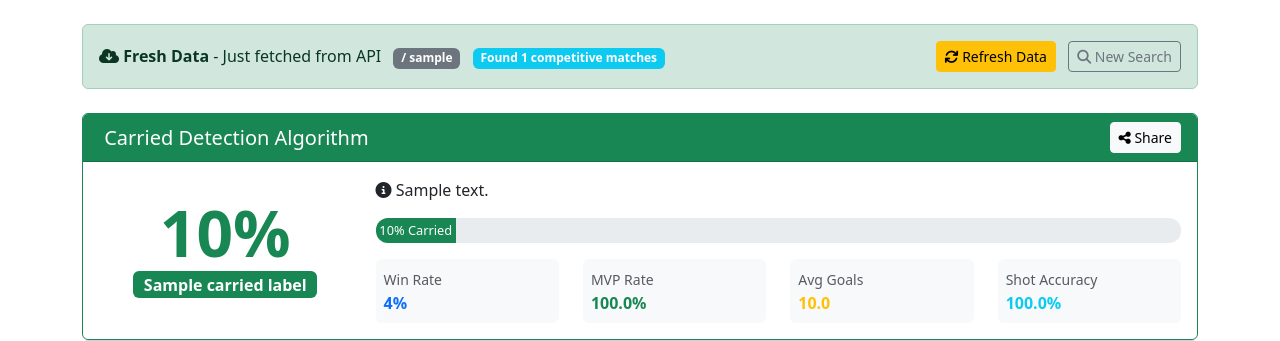
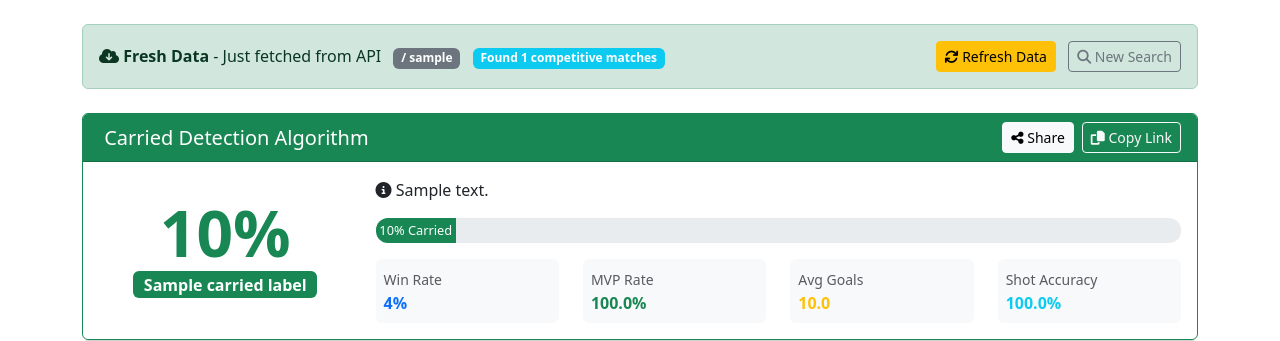
Before and after one commit to Mattheus-Stearns/Am-I-Being-Carried, a Flask app: template templates/results.html in a window 1280 px wide. Shown: the part 56-397 px from the top of the page. Run offline with Flask 3, Linux system fonts and the light colour scheme; the template is opened without the code that fills it: most values are stand-ins (such as "Sample title", 1, 10 or a date in 2020); grey boxes marked "Sample" are stand-in pictures.

Commit message:
share and copy btn

```diff
--- a/static/js/script.js
+++ b/static/js/script.js
@@ -212,7 +212,7 @@ async function shareResult() {
         const card = document.getElementById('carried-score-card');
         if (!card) {
             console.error('Card not found');
-            showToast('Card not found to share.', 'danger');
+            showToast('❌ Card not found to share.', 'danger');
             shareBtn.innerHTML = originalText;
             shareBtn.disabled = false;
             return;
@@ -221,7 +221,7 @@ async function shareResult() {
         // Check if html2canvas is loaded
         if (typeof html2canvas === 'undefined') {
             console.error('html2canvas not loaded');
-            showToast('Share library not loaded. Please refresh and try again.', 'danger');
+            showToast('❌ Share library not loaded. Please refresh and try again.', 'danger');
             shareBtn.innerHTML = originalText;
             shareBtn.disabled = false;
             return;
@@ -232,13 +232,12 @@ async function shareResult() {
 
         // Generate image with watermark
         const canvas = await html2canvas(card, {
-            scale: 2, // Higher quality
+            scale: 2,
             backgroundColor: '#ffffff',
             allowTaint: true,
             useCORS: true,
             logging: false,
             onclone: function(document) {
-                // Ensure all images load properly
                 document.querySelectorAll('img').forEach(img => {
                     img.crossOrigin = 'anonymous';
                 });
@@ -247,8 +246,6 @@ async function shareResult() {
 
         // Add watermark/text to the image
         const ctx = canvas.getContext('2d');
-
-        // Draw semi-transparent footer with site URL
         const footerHeight = 40;
         const gradient = ctx.createLinearGradient(0, canvas.height - footerHeight, 0, canvas.height);
         gradient.addColorStop(0, 'rgba(0, 0, 0, 0)');
@@ -257,19 +254,11 @@ async function shareResult() {
         ctx.fillStyle = gradient;
         ctx.fillRect(0, canvas.height - footerHeight, canvas.width, footerHeight);
 
-        // Add text (site URL)
         ctx.fillStyle = '#ffffff';
         ctx.font = '16px Arial, sans-serif';
         ctx.textAlign = 'center';
         ctx.textBaseline = 'middle';
         ctx.fillText(`Check your score at ${siteUrl}`, canvas.width / 2, canvas.height - (footerHeight / 2));
-
-        // Add small watermark in corner (optional)
-        ctx.font = '12px Arial, sans-serif';
-        ctx.textAlign = 'right';
-        ctx.textBaseline = 'bottom';
-        ctx.fillStyle = 'rgba(255, 255, 255, 0.4)';
-        ctx.fillText('Am I Being Carried?', canvas.width - 10, canvas.height - 5);
 
         // Convert to image URL
         const imageUrl = canvas.toDataURL('image/png');
@@ -281,38 +270,72 @@ async function shareResult() {
         // Create share text with link
         const shareText = `I got a ${scoreText} Carried Score! Check yours at ${siteUrl}`;
 
-        // Check if Web Share API is available (mobile/desktop sharing)
+        // --- MODIFIED: Better handling for macOS ---
+        let shareSuccessful = false;
+
+        // Check if Web Share API is available
         if (navigator.share) {
             try {
-                // Convert image URL to blob for sharing
+                // Convert image to blob
                 const response = await fetch(imageUrl);
                 const blob = await response.blob();
                 const file = new File([blob], 'carried-score.png', { type: 'image/png' });
 
+                // Share with file
                 await navigator.share({
                     title: 'Am I Being Carried?',
                     text: shareText,
                     files: [file],
                     url: siteUrl
                 });
+
+                shareSuccessful = true;
+                showToast('✅ Shared successfully!', 'success');
+
             } catch (shareError) {
-                console.log('Share error (user cancelled or fallback):', shareError);
-                // If file sharing fails or user cancels, try text-only share
+                console.log('Share cancelled or failed:', shareError);
+
+                // If user cancelled or share failed, try text-only share
+                if (shareError.name !== 'AbortError' && shareError.name !== 'CancelError') {
                     try {
+                        // Try text-only share as fallback
                         await navigator.share({
                             title: 'Am I Being Carried?',
                             text: shareText,
                             url: siteUrl
                         });
-                } catch (textShareError) {
-                    console.log('Text share cancelled or failed');
-                    // Fallback to download
-                    downloadImageAndCopyLink(imageUrl, shareText);
+                        shareSuccessful = true;
+                        showToast('✅ Shared successfully!', 'success');
+                    } catch (textError) {
+                        console.log('Text share failed:', textError);
+                        // Fall through to desktop fallback
+                    }
+                } else {
+                    // User cancelled - show a friendly message
+                    showToast('📋 Share cancelled. Link copied to clipboard instead.', 'info');
+                    // Still copy to clipboard
+                    await navigator.clipboard.writeText(shareText);
+                    shareSuccessful = true;
                 }
             }
-        } else {
-            // Desktop fallback: Download image + copy link
-            downloadImageAndCopyLink(imageUrl, shareText);
+        }
+
+        // If share wasn't successful (or not available), use desktop fallback
+        if (!shareSuccessful) {
+            // For desktop: just download the image and copy link
+            const link = document.createElement('a');
+            link.download = 'carried-score.png';
+            link.href = imageUrl;
+            link.click();
+
+            // Copy text to clipboard
+            try {
+                await navigator.clipboard.writeText(shareText);
+                showToast('✅ Image downloaded! Link copied to clipboard.', 'success');
+            } catch (clipError) {
+                // If clipboard fails, show manual copy
+                showToast('✅ Image downloaded! Copy this link: ' + shareText, 'info');
+            }
         }
 
         // Reset button
@@ -323,7 +346,6 @@ async function shareResult() {
         console.error('Share error:', error);
         showToast('❌ Failed to share. Please try again.', 'danger');
 
-        // Reset button
         const shareBtn = document.querySelector('.share-btn');
         if (shareBtn) {
             shareBtn.innerHTML = '<i class="fas fa-share-alt"></i> Share';
@@ -332,21 +354,47 @@ async function shareResult() {
     }
 }
 
-// Helper function for desktop fallback
-function downloadImageAndCopyLink(imageUrl, shareText) {
-    // Download the image
-    const link = document.createElement('a');
-    link.download = 'carried-score.png';
-    link.href = imageUrl;
-    link.click();
+async function copyShareLink() {
+    try {
+        const copyBtn = document.querySelector('.copy-btn');
+        if (copyBtn) {
+            const originalText = copyBtn.innerHTML;
+            copyBtn.innerHTML = '<i class="fas fa-spinner fa-spin"></i> Copying...';
+            copyBtn.disabled = true;
+        }
 
-    // Copy text with link to clipboard
-    navigator.clipboard.writeText(shareText).then(() => {
-        showToast('Image downloaded! Link copied to clipboard.', 'success');
-    }).catch(() => {
-        // Fallback: show manual copy instructions
-        showToast('Image downloaded! Share text: ' + shareText, 'info');
-    });
+        const siteUrl = window.location.origin;
+        const scoreElement = document.querySelector('[style*="font-size: 4rem;"]');
+        const scoreText = scoreElement?.textContent?.trim() || '??';
+
+        // Get player info if available
+        const platform = document.body?.dataset?.platform || '';
+        const username = document.body?.dataset?.username || '';
+        const playerInfo = platform && username ? ` (${platform}/${username})` : '';
+
+        const shareText = `I got a ${scoreText} Carried Score${playerInfo}! Check yours at ${siteUrl}`;
+
+        // Copy to clipboard
+        await navigator.clipboard.writeText(shareText);
+        showToast('✅ Share link copied to clipboard! Share it with your friends.', 'success');
+
+        if (copyBtn) {
+            copyBtn.innerHTML = '<i class="fas fa-check"></i> Copied!';
+            setTimeout(() => {
+                copyBtn.innerHTML = '<i class="fas fa-copy"></i> Copy Link';
+                copyBtn.disabled = false;
+            }, 2000);
+        }
+    } catch (error) {
+        console.error('Copy error:', error);
+        showToast('❌ Failed to copy. Please try again.', 'danger');
+
+        const copyBtn = document.querySelector('.copy-btn');
+        if (copyBtn) {
+            copyBtn.innerHTML = '<i class="fas fa-copy"></i> Copy Link';
+            copyBtn.disabled = false;
+        }
+    }
 }
 
 // 7. Refresh Data Function
@@ -436,6 +484,12 @@ document.addEventListener('DOMContentLoaded', function() {
         console.log('✅ Share button initialized');
     }
 
+    const copyBtn = document.querySelector('.copy-btn');
+    if (copyBtn) {
+        copyBtn.addEventListener('click', copyShareLink);
+        console.log('✅ Copy button initialized');
+    }
+
     // --- Handle Enter key on username field ---
     const usernameField = document.getElementById('username');
     if (usernameField) {
--- a/templates/results.html
+++ b/templates/results.html
@@ -35,9 +35,12 @@
             <div class="card mt-4 {% if carried_score >= 80 %}border-danger{% elif carried_score >= 60 %}border-warning{% elif carried_score >= 40 %}border-info{% else %}border-success{% endif %}" id="carried-score-card">
                 <div class="card-header {% if carried_score >= 80 %}bg-danger{% elif carried_score >= 60 %}bg-warning{% elif carried_score >= 40 %}bg-info{% else %}bg-success{% endif %} text-white d-flex justify-content-between align-items-center">
                     <h5 class="mb-0"><i class="fas {{ carried_icon }}"></i> Carried Detection Algorithm</h5>
-                    <div>
-                        <button class="btn btn-sm btn-light share-btn" data-share="true">
+                    <div class="d-flex gap-2">
+                        <button class="btn btn-sm btn-light share-btn">
                             <i class="fas fa-share-alt"></i> Share
+                        </button>
+                        <button class="btn btn-sm btn-outline-light copy-btn">
+                            <i class="fas fa-copy"></i> Copy Link
                         </button>
                     </div>
                 </div>
```
Lines whose indentation alone changed are shown as unchanged.
